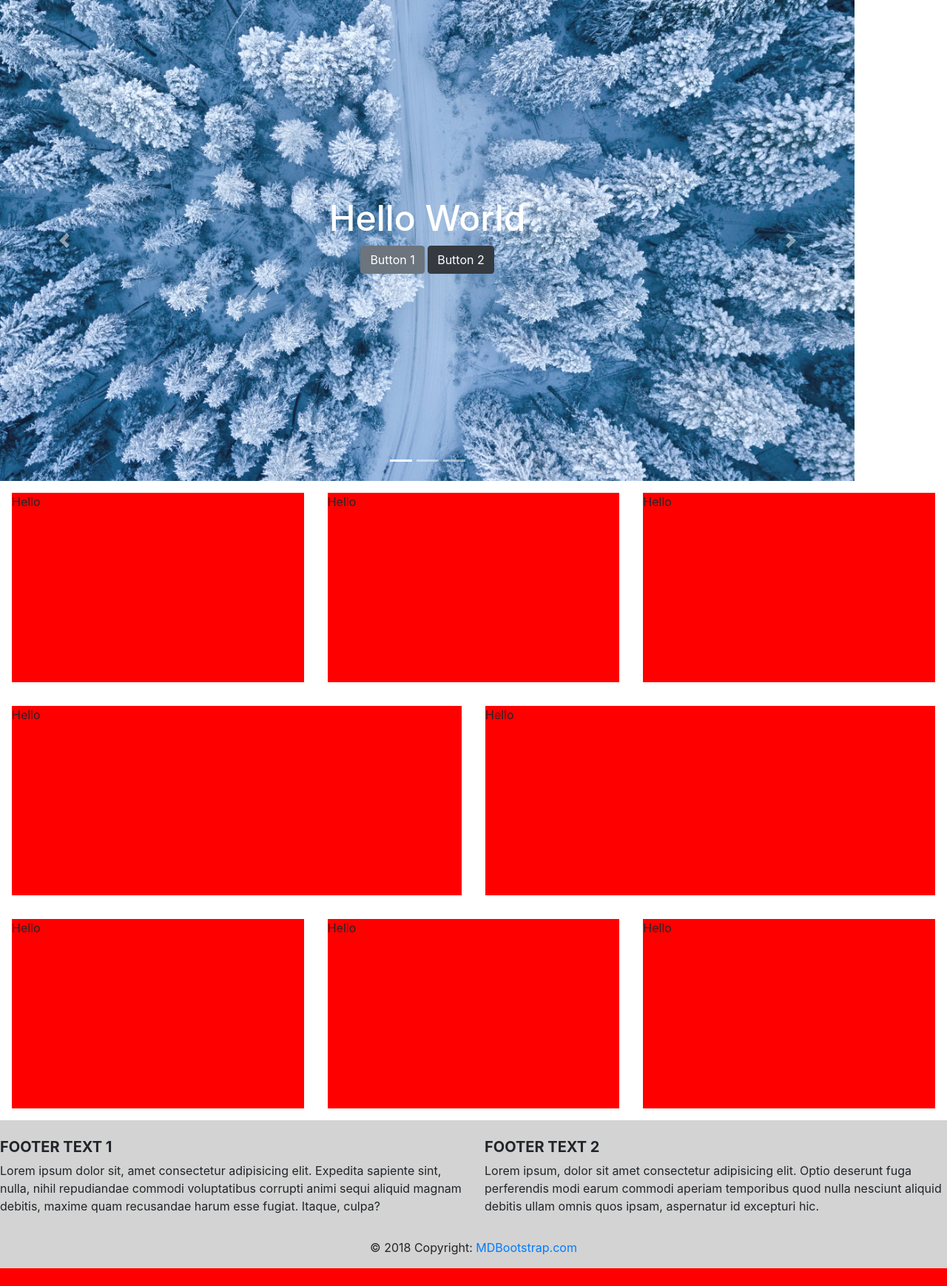
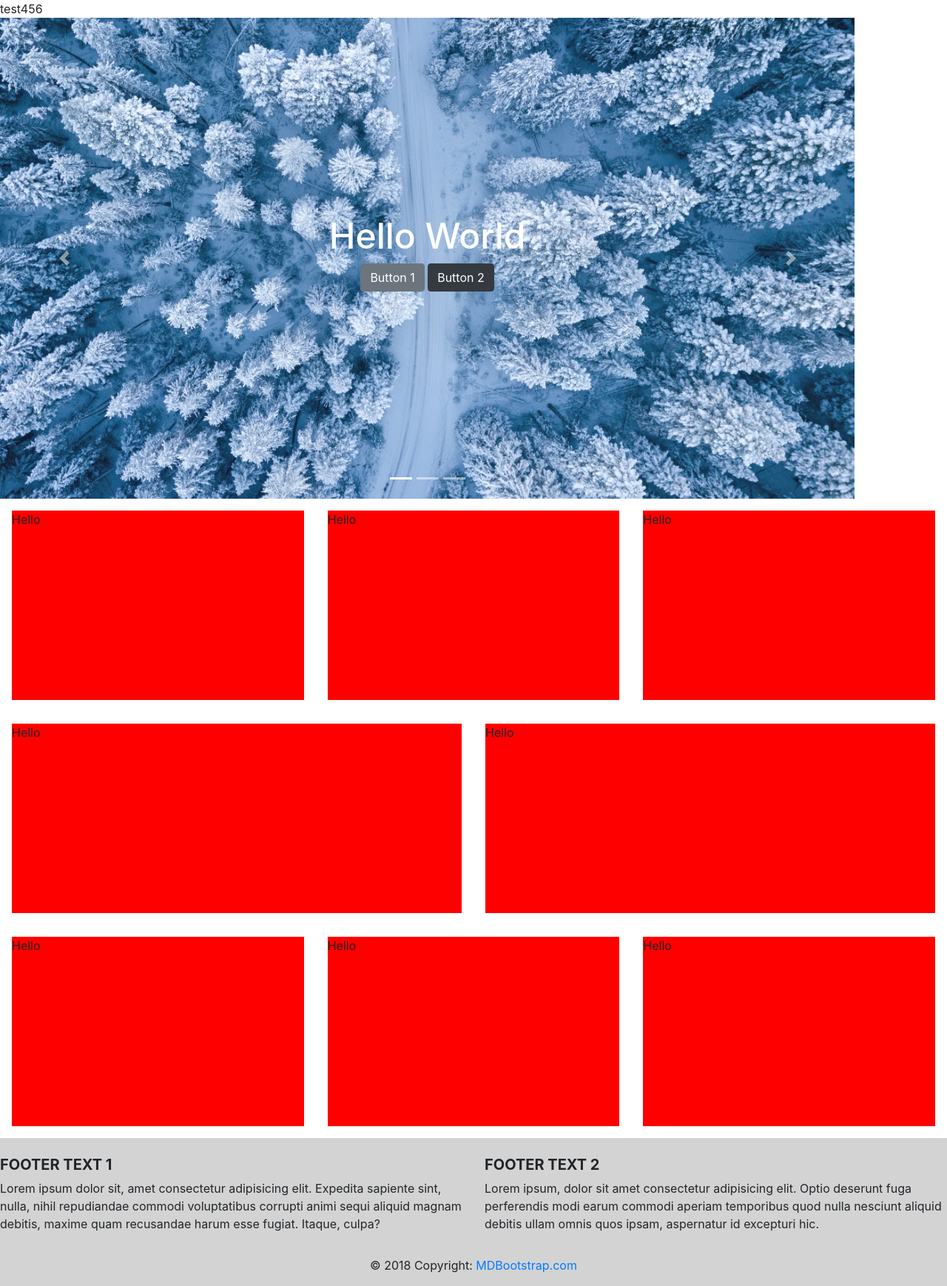
Before and after one commit to tomb5oo/atomTheme, a PHP site: page /view/pages/home.php in a window 1280 px wide. Shown: the part 56-1794 px from the top of the page at 74% size. Before the commit the page ends 1770 px from the top, so only its background shows below. Run offline with PHP 8.4, Linux system fonts and the light colour scheme; a stand-in replaces the project's code that opens the database connection; style sheets or scripts are compiled from the project's sources; some libraries are stand-ins or nearby versions.

Commit message:
alter to home.php test456

```diff
--- a/view/pages/home.php
+++ b/view/pages/home.php
@@ -2,7 +2,7 @@
   include('header.php');
   include('nav.php');
 ?>
-
+test456
 <div class="container-fluid">
 
   <div class="row">
```
